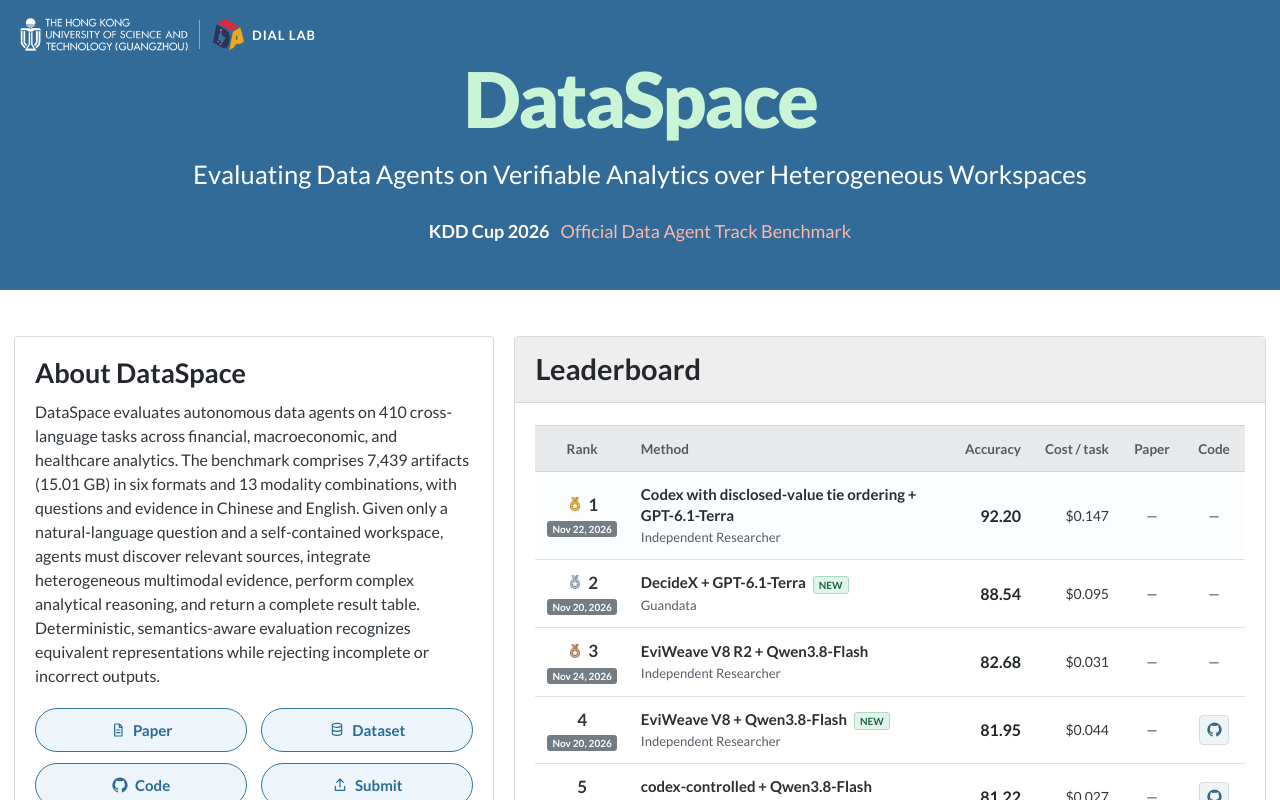
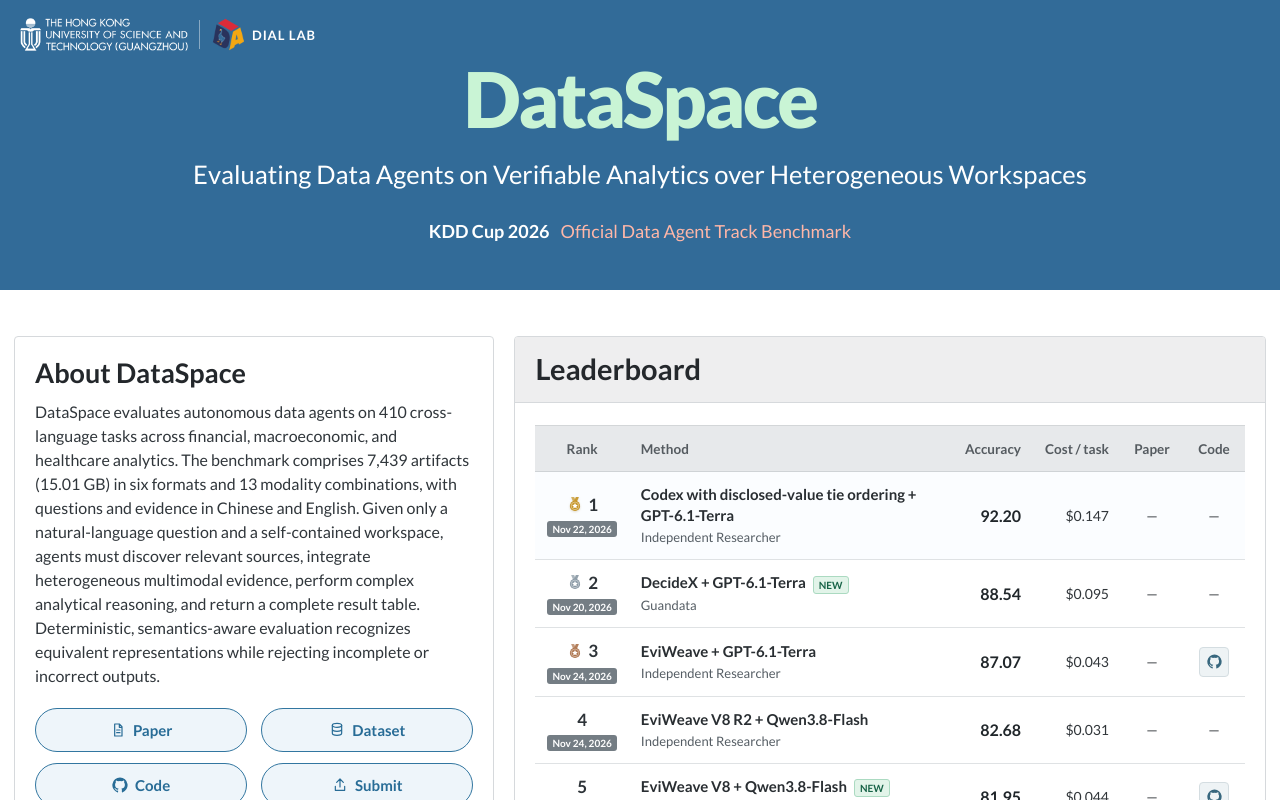
Before and after one commit to dataspace-bench/dataspace-bench.github.io, a React (Vite) app: page / in a window 1280 px wide. Shown: the top 800 px of the page. Built offline with nearby package versions, Linux system fonts and the light colour scheme.

Commit message:
Publish EviWeave GPT-6.1 Terra leaderboard result

```diff
--- a/src/data/leaderboard.ts
+++ b/src/data/leaderboard.ts
@@ -59,6 +59,25 @@ export const leaderboardMethods: LeaderboardMethod[] = [
     snapshot: 'gpt-6.1-terra · requested model alias · high effort',
     benchmarkVersion: 'DataSpace · 410 tasks',
     accent: '#8b7cf6',
+    openWeight: false,
+  },
+  {
+    id: 'yjdy-eviweave-gpt61-terra',
+    method: 'EviWeave',
+    backbone: 'GPT-6.1-Terra',
+    organization: 'Independent Researcher',
+    description:
+      'EviWeave with GPT-6.1-Terra. The displayed cost estimates recorded usage at standard API prices; request-level pricing tiers and unreported retry usage are not available.',
+    accuracy: 87.07,
+    correct: 357,
+    costPerTask: 17.6192626 / 410,
+    paperUrl: null,
+    codeUrl: 'https://github.com/yjdy/eviweave',
+    evaluated: '2026-11-24',
+    published: '2026-11-25',
+    snapshot: 'gpt-6.1-terra · requested model alias · high effort',
+    benchmarkVersion: 'DataSpace · 410 tasks',
+    accent: '#6b9dc2',
     openWeight: false,
   },
   {
```
